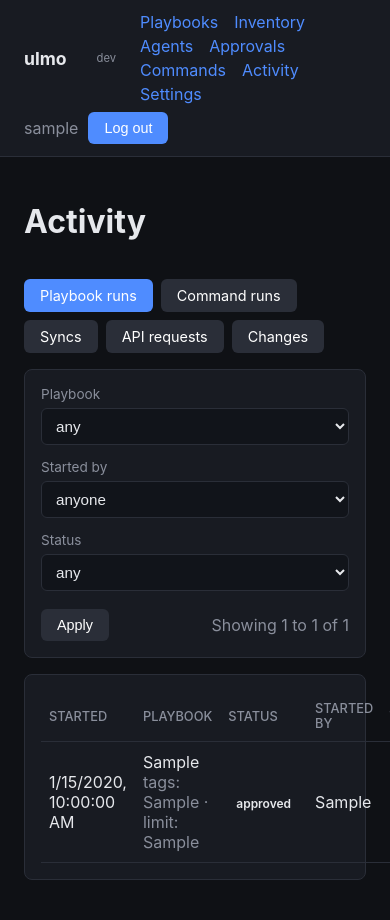
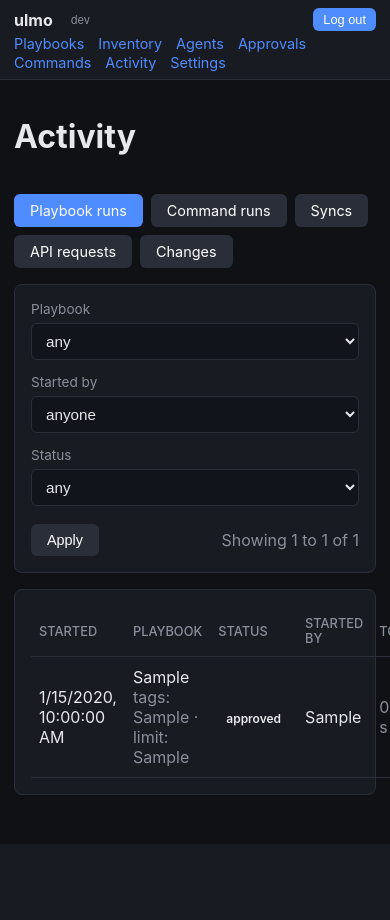
Before and after one commit to ccmpbll/ulmo, a FastAPI app: page /activity in a window 390 px wide; the page is wider, and only the part inside the window is pictured. After the commit the page ends 844 px from the top of that part, so only its background shows below. Run offline with FastAPI, Linux system fonts and the light colour scheme; the visitor is signed in with stand-in values (Sample User, id 1); tables that the repository leaves empty hold one stand-in row (values such as "Sample post"); parts of the project's set-up code (start-up, migrations or seed data) failed here and were passed over.

Commit message:
Top bar on phones: brand and log out on one line, links in two compact rows
The bar wrapped to four tall rows with the user name and a full-size Log out
button. Under 640px the links drop below the brand in a smaller size, the user
name is hidden, the button shrinks and the page padding tightens. Desktop is
unchanged.

```diff
--- a/app/static/style.css
+++ b/app/static/style.css
@@ -253,3 +253,14 @@ textarea.code { font-family: ui-monospace, SFMono-Regular, Menlo, monospace; fon
 .decision-meta { margin-top: 6px; font-size: 0.82rem; }
 .panel-head { flex-wrap: wrap; }
 .panel code, .card > p code { overflow-wrap: anywhere; }
+
+/* Phones: brand and log out on one line, the links below in two compact rows */
+@media (max-width: 640px) {
+  .topbar { padding: 8px 14px; gap: 4px 12px; }
+  .topbar .brand { font-size: 1rem; }
+  .topbar nav { order: 3; flex: 1 0 100%; gap: 2px 14px; font-size: 0.9rem; }
+  .logout-form { margin-left: auto; }
+  .logout-form .who { display: none; }
+  .logout-form button { padding: 4px 10px; font-size: 0.8rem; }
+  .container { padding: 16px 14px; }
+}
```
